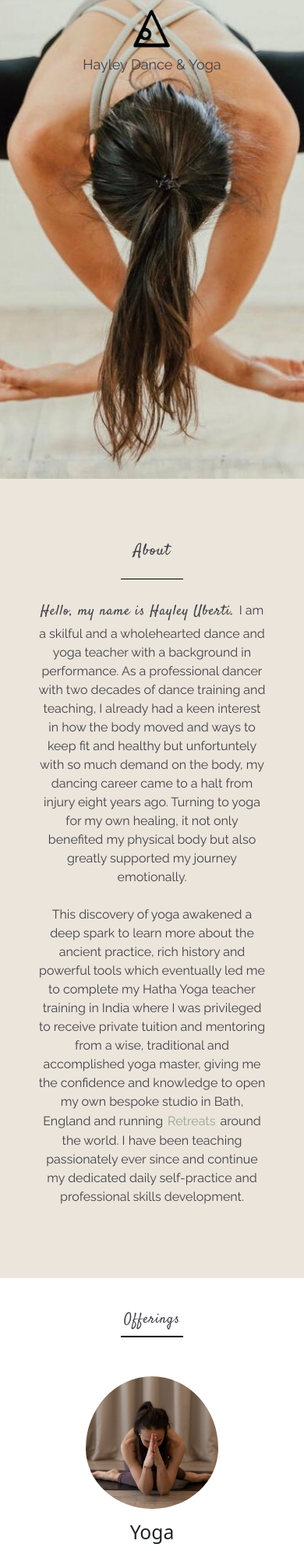
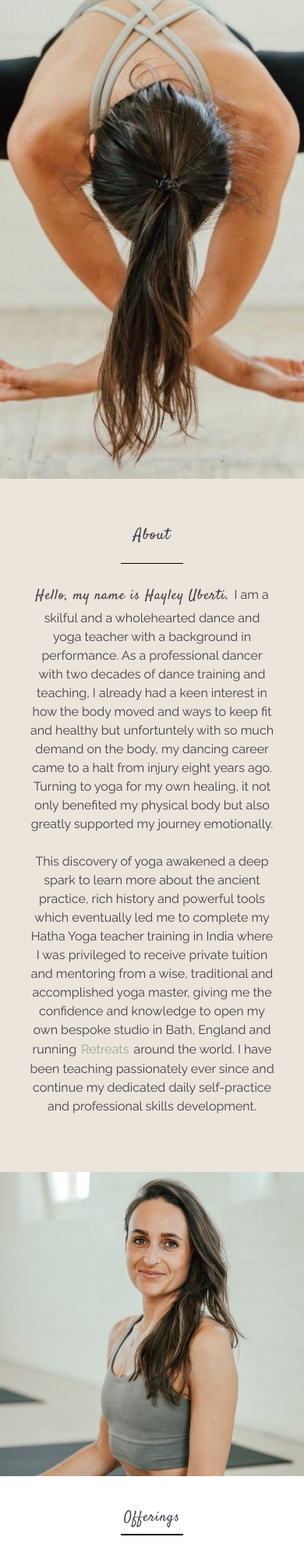
Before and after one commit to RachelUberti/hayelyDaY, a React (Create React App) app: page / in a window 390 px wide. Shown: the top 1989 px of the page at 78% size. Built offline with nearby package versions, Linux system fonts and the light colour scheme; the HTML template or start-up script is replaced by a standard one.

Commit message:
hayley image and media queries

```diff
--- a/src/Home.js
+++ b/src/Home.js
@@ -3,10 +3,12 @@ import { Link } from 'react-router-dom';
 import { SocialIcon } from 'react-social-icons';
 import { Helmet } from 'react-helmet';
 import * as FaIcons from "react-icons/fa";
-import logo from './images/logo.png';
-import logo2 from './images/logo2.png';
+// import logo from './images/logo.png';
+// import logo2 from './images/logo2.png';
 import heroImage from './images/homepage/hero-image.JPG';
 import heroImageCropped from './images/homepage/hero-image-cropped.jpg';
+import hayleyImage from './images/homepage/hayley.jpg';
+import hayleyImageCropped from './images/homepage/hayleyCropped.jpg';
 import yogaImage from './images/homepage/yoga.JPG';
 import danceImage from './images/homepage/dance.jpg';
 import './scss/main.scss';
@@ -39,10 +41,12 @@ function Home() {
           <div className='navbar__main-menu'>
             <div className='navbar__sub-main-menu'>
               <div>
-                <a className="navbar__logo" href="/">
-                  <img src={logo} alt="Hayley's Logo" />
-                </a>
-                <p className='navbar__logo-text'>Hayley Dance & Yoga</p>
+                {/* <a className="navbar__logo" href="/">
+                  <img src={logo} alt=
+                  "Hayley's Logo" />
+                </a> */}
+                <p className='navbar__logo-text'><FaIcons.FaAtlassian className='logo' />
+                  Hayley Dance & Yoga</p>
               </div>
               <div>
                 <button className='navbar__button'>
@@ -74,8 +78,8 @@ function Home() {
       <section>
         <div className="container-fluid px-0">
           <div className="row mx-0">
-            <div className="about">
-              <div className="about__text">
+            <div className="about col-lg-8 px-0">
+              <div className="about__text ">
                 <h1 className="about__heading">About</h1>
                 <hr className="about__line" />
                 <p className="about__para">
@@ -108,6 +112,13 @@ function Home() {
                 </p>
               </div>
             </div>
+            <div className="about__image col-lg-4 px-0">
+              <picture >
+                <source media="(max-width:450px)" srcSet={hayleyImageCropped} />
+                <source srcSet={hayleyImage} />
+                <img className="about__image" src={hayleyImage} alt="A person doing a yoga pose, legs crossed on the floor and holding hands together in prayer position front of head" />
+              </picture>
+            </div>
           </div>
         </div>
       </section>
@@ -123,7 +134,7 @@ function Home() {
                 <source srcSet={yogaImage} />
                 <img className="offerings__image" src={yogaImage} alt="A person doing a yoga pose, legs crossed on the floor and holding hands together in prayer position front of head" />
               </picture>
-              <h2>Yoga</h2>
+              <h2 className="offerings__sec-headings">Yoga</h2>
               <p className="offerings__grid-para">
                 I offer yoga classes to all ages, levels and abilities. Range of
                 styles and practices. Classes can be tailored and blended as
@@ -138,7 +149,7 @@ function Home() {
                 <source srcSet={danceImage} />
                 <img className="offerings__image" src={danceImage} alt="Top half of a person, of their back, with hands together in prayer but arms are straight up to towards the sky" />
               </picture>
-              <h2>Dance</h2>
+              <h2 className="offerings__sec-headings">Dance</h2>
               <p className="offerings__grid-para">
                 I offer dance classes, open to all ages and abilities. No prior
                 dance experience needed or partner required. Classes can be
@@ -166,9 +177,10 @@ function Home() {
             <div className="footer">
               <div className="footer__text">
                 <div className="footer__logo" >
-                  <a href="/">
-                    <img className="footer__logo-image" src={logo2} alt="Hayley's Logo" />
-                  </a>
+                  {/* <a href="/">
+                    <img src={logo2} alt="Hayley's Logo" />
+                  </a> */}
+                  <FaIcons.FaAtlassian className="logo-footer" />
                 </div>
                 <h1 className="footer__heading">Connect</h1>
                 <div className="footer__line-div" >
@@ -180,14 +192,20 @@ function Home() {
                   <SocialIcon className="footer__socials-button" url="https://www.instagram.com/threecrownshotel/?hl=en" network="linkedin" bgColor="#403F48" fgColor="#ebe5db" style={{ height: 65, width: 65 }} />
                   <SocialIcon className="footer__socials-button" url="https://www.instagram.com/hayleydanceandyoga/?hl=en" network="instagram" bgColor="#403F48" fgColor="#ebe5db" color="currentColor" style={{ height: 65, width: 65 }} />
                 </div>
-                <p className="footer__credit">Website design and engineering by <a href="https://www.linkedin.com/in/racheluberti/">Rachel Uberti</a>
+                <div class="footer__links">
+                  <a href="index.html"><button class="footer__link-item">Homepage</button></a>
+                  <a href="#about"><button class="footer__link-item">About</button></a>
+                  <a href="#offeringsSection"><button class="footer__link-item">Offerings</button></a>
+                  <a href="#enquiry"><button class="footer__link-item">Connect</button></a>
+                </div>
+                <p className="footer__credit">Website design and engineering by <a className="footer__credit-link" href="https://www.linkedin.com/in/racheluberti/">Rachel Uberti</a>
                 </p>
               </div>
             </div>
           </div>
         </div>
-      </footer>
-    </div>
+      </footer >
+    </div >
   );
 }
 
--- a/src/scss/abstracts/_fonts.scss
+++ b/src/scss/abstracts/_fonts.scss
@@ -35,7 +35,7 @@ src: url('Raleway-Variable.ttf') format('truetype');
   font-family: ('Satisfy', 'cursive');
   font-weight: normal;
   font-style: normal;
-  font-size: 20px;
+  font-size: 22px;
   line-height: 34px;
   color: #403F48;
   align-items: center;
--- a/src/scss/components/_about.scss
+++ b/src/scss/components/_about.scss
@@ -8,13 +8,14 @@
   display: flex;
   align-items: center;
   justify-content: center;
+  // padding: 0px !important;
 
   &__text {
-    max-width: 85%;
+    max-width: 80%;
     padding: 3em;
-    margin: 60px 0px;
+    margin: 40px 0px;
 
-    @media screen and (max-width: 560px) {
+    @media screen and (max-width: 450px) {
       max-width: 89%;
       padding: 1em;
     }
@@ -60,4 +61,8 @@
     border: none;
     color: $olive;
   }
+
+  &__image {
+    max-width: 100%;
+  }
 }
--- a/src/scss/components/_footer.scss
+++ b/src/scss/components/_footer.scss
@@ -72,16 +72,32 @@
 
     @media screen and (max-width: 450px) {
       margin: 12px;
+    }
+  }
 
+  &__link-item {
+    @include font-raleway;
+    font-size: 16px;
+    border: none;
+    background: none;
+    color: $darkGreen;
+    margin: 0px 15px;
 
-    }
+    @media only screen and (max-width: 450px) {
+      margin: 0px 6px;
+      font-size: 14px;
+  }
+  }
+
+  &__link-item:hover, &__link-item:active {
+    color: $beige;
   }
 
    &__credit {
     @include font-raleway;
     font-size: 12px;
     color: rgb(186, 103, 31);
-    padding-top: 20px;
+    padding-top: 40px;
 
     @media screen and (max-width: 450px) {
       font-size: 9px;
@@ -91,15 +107,34 @@
     }
   }
 
-  a:link,
-  a:visited {
-    text-decoration: none;
+
+  &__credit-link:visited,  &__credit-link:link {
+  text-decoration: none;
+  color: rgb(186, 103, 31);
+  }
+  &__credit-link:hover, &__credit-link:active {
+    text-decoration: underline;
     color: rgb(186, 103, 31);
   }
+  // a:link,
+  // a:visited {
+  //   text-decoration: none;
+  //   color: rgb(186, 103, 31);
+  // }
 
-  a:hover,
-  a:active {
-    text-decoration: none;
-    color: $olive;
+  // a:hover,
+  // a:active {
+  //   text-decoration: none;
+  //   color: $olive;
+  // }
+}
+
+.logo-footer {
+  color: $beige;
+  width: 50px;
+  height: 50px;
+
+  @media only screen and (max-width: 450px) {
+      height: 75%;
   }
 }
--- a/src/scss/components/_navbar.scss
+++ b/src/scss/components/_navbar.scss
@@ -40,19 +40,14 @@
     }
   }
 
-  &__logo {
-    display: flex;
-    justify-content: center;
+  &__logo-text {
+    @include font-raleway;
+    font-size: 14px;
+    margin: 0px;
 
     @media only screen and (max-width: 450px) {
-        height: 55%;
+      display: none;
     }
-  }
-
-  &__logo-text {
-    @include font-raleway;
-    font-size: 18px;
-    margin: 0px;
   }
 
   &__button {
@@ -70,3 +65,15 @@
     color: $olive;
   }
 }
+
+.logo {
+  color: $grey;
+  width: 50px;
+  height: 50px;
+  margin-left: 15px;
+
+  @media only screen and (max-width: 450px) {
+      height: 75%;
+      margin-left: 0px;
+  }
+}
--- a/src/scss/components/_offerings.scss
+++ b/src/scss/components/_offerings.scss
@@ -46,6 +46,14 @@
         }
     }
 
+    &__sec-headings {
+        @include font-satisfy-heading;
+
+        @media only screen and (max-width: 450px) {
+            font-size: 20px;
+        }
+    }
+
     &__grid-item {
         text-align: center;
     }
@@ -55,7 +63,7 @@
         padding: 15px 0px;
 
         @media only screen and (max-width: 450px) {
-            font-size: 18px;
+            font-size: 16px;
             line-height: 24px;
             padding: 0px;
         }
@@ -78,6 +86,7 @@
     }
 
     &__message {
+        @include font-raleway;
         display: flex;
         justify-content: center;
         align-items: center;
@@ -86,6 +95,8 @@
 
         @media only screen and (max-width: 450px) {
             margin-bottom: 50px;
+            font-size: 16px;
+
         }
     }
 
```
Also changed, not shown: src/images/homepage/hayley.jpg, src/images/homepage/hayleyCropped.jpg (added).
